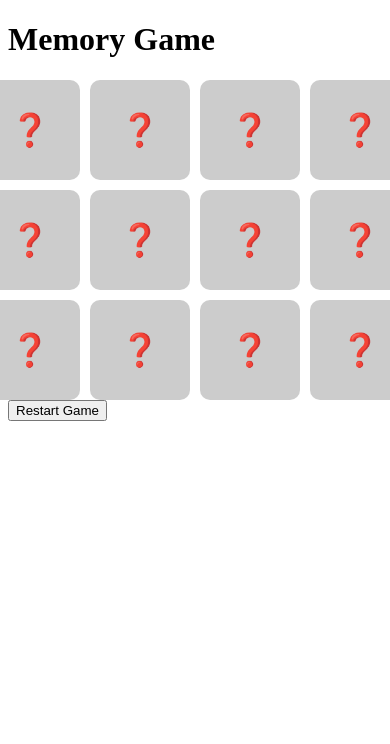
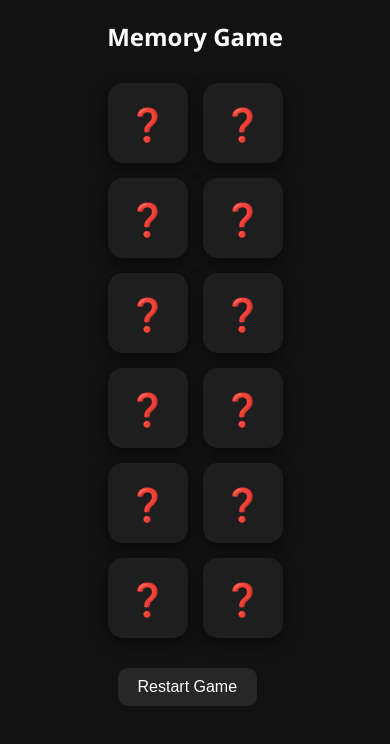
Before and after one commit to JANS66/card-game, a React (Vite) app: page / in a window 390 px wide. Shown: the top 744 px of the page. Built offline with nearby package versions, Linux system fonts and the light colour scheme.

Commit message:
Add dark theme and responsive CSS

```diff
--- a/src/App.css
+++ b/src/App.css
@@ -1,28 +1,111 @@
+body {
+    margin: 0;
+    font-family: 'Segoe UI', Tahoma, Geneva, Verdana, sans-serif;
+    background-color: #121212;
+    color: #f5f5f5;
+    display: flex;
+    flex-direction: column;
+    align-items: center;
+    min-height: 100svh;
+}
+
+h1 {
+    margin-top: 20px;
+    font-size: 2rem;
+    color: #ffffff;
+    text-align: center;
+}
+
 .grid {
-  display: grid;
-  grid-template-columns: repeat(4, 100px);
-  gap: 10px;
-  justify-content: center;
-  margin-top: 20px;
+    display: grid;
+    gap: 15px;
+    justify-content: center;
+    margin-top: 20px;
+    padding: 10px;
+}
+
+.grid {
+    grid-template-columns: repeat(2, 80px);
+}
+
+@media (min-width: 600px) {
+    .grid {
+        grid-template-columns: repeat(3, 100px);
+        gap: 20px;
+    }
+}
+
+@media (min-width: 900px) {
+    .grid {
+        grid-template-columns: repeat(4, 120px);
+        gap: 25px;
+    }
+}
+
+@media (min-width: 1200px) {
+    .grid {
+        grid-template-columns: repeat(6, 120px);
+        gap: 25px;
+    }
 }
 
 .card {
-  width: 100px;
-  height: 100px;
-  background: #cccccc;
-  border-radius: 10px;
-  display: flex;
-  align-items: center;
-  justify-content: center;
-  font-size: 2rem;
-  cursor: pointer;
-  transition: 0.2s;
+    width: 100%;
+    padding-top: 100%;
+    position: relative;
+    background: #1e1e1e;
+    border-radius: 15px;
+    cursor: pointer;
+    box-shadow: 0 5px 15px rgba(0, 0, 0, 0.5);
+    transition: transform 0.3s, background 0.3s;
+}
+
+.card:hover {
+    transform: scale(1.05);
+}
+
+.card span.card-value {
+    position: absolute;
+    top: 50%;
+    left: 50%;
+    transform: translate(-50%, -50%);
+    font-size: 2rem;
+    user-select: none;
 }
 
 .card.flipped {
-  background: white;
+    background: #333333;
 }
 
-.card:hover {
-  transform: scale(1.05);
+button {
+    margin: 20px;
+    padding: 10px 20px;
+    background-color: #272727;
+    color: #ffffff;
+    border: none;
+    border-radius: 10px;
+    font-size: 1rem;
+    cursor: pointer;
+    transition: background 0.3s, transform 0.2s;
 }
+
+button:hover {
+    background-color: #3a3a3a;
+    transform: scale(1.05);
+}
+
+h1 {
+    font-size: 1.5rem;
+}
+
+@media (min-width: 600px) {
+    h1 {
+        font-size: 2rem;
+    }
+}
+
+@media (min-width: 900px) {
+    h1 {
+        font-size: 2.5rem;
+    }
+}
```
